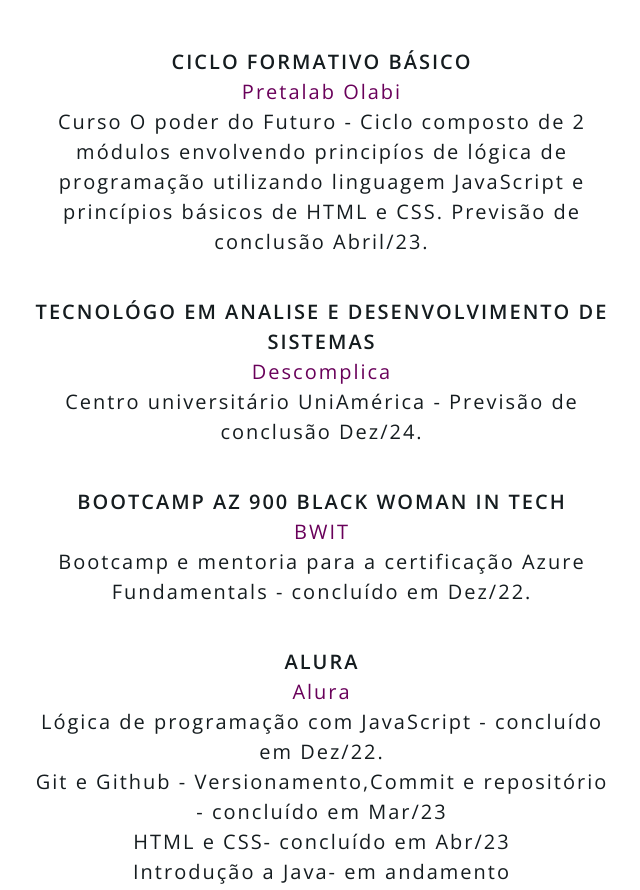
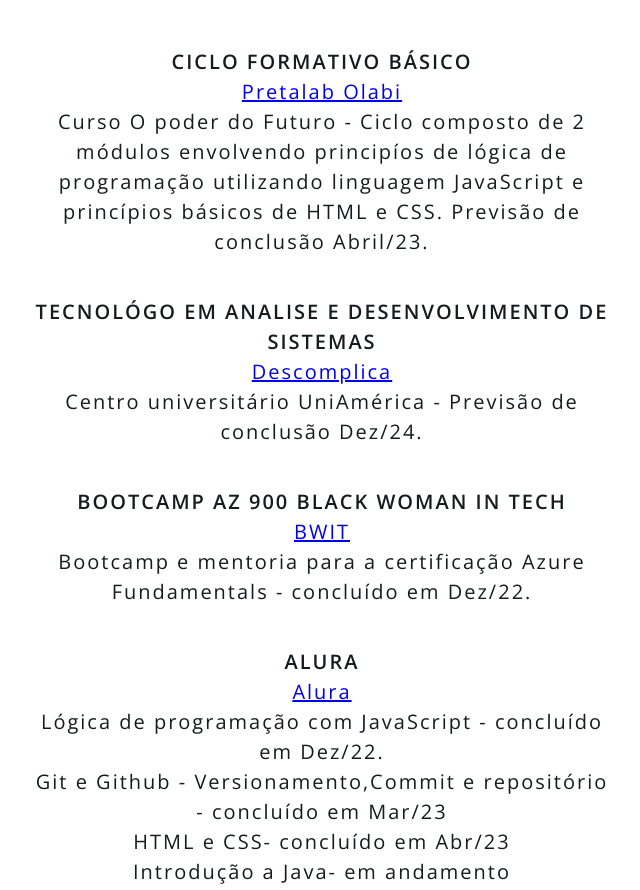
Before and after one commit to Belledev/portfolio-pretalab, a plain HTML site: page index.html in a window 1280 px wide. Shown: the part 1799-2689 px from the top of the page, without its empty margins (254-894 px from the left). Drawn offline with nearby package versions, Linux system fonts and the light colour scheme.

Commit message:
Update style.css

```diff
--- a/style.css
+++ b/style.css
@@ -330,8 +330,3 @@ a:hover{
 .lista-rodape{
     list-style-type: none;
 }
-
-.link{
-    color: #69005A;
-    text-decoration: none;
-}
```
